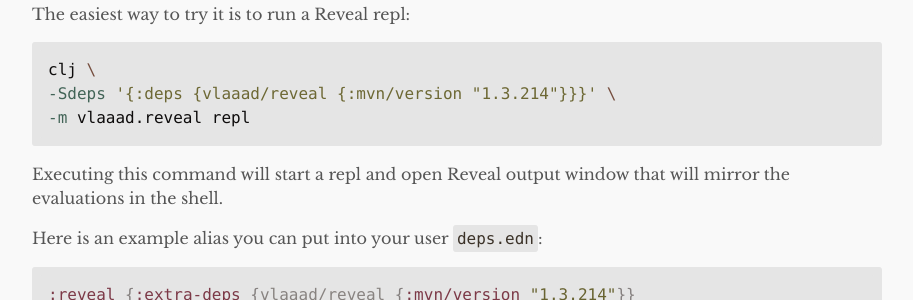
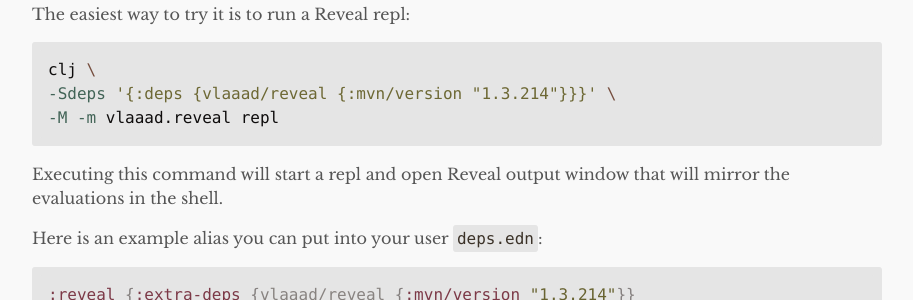
Before and after one commit to vlaaad/vlaaad.github.io, a Jekyll site: the page built from reveal.md, in a window 1280 px wide and 900 px high, scrolled down 2326 px. Shown: the part 152-452 px from the top of the window, without its empty margins (183-1096 px from the left). Built offline with Jekyll 4.4.1, drawn with Linux system fonts in a browser that asks for light colours.

Commit message:
fix deprecation warning

````diff
--- a/reveal.md
+++ b/reveal.md
@@ -31,7 +31,7 @@
 ```sh
 clj \
 -Sdeps '{:deps {vlaaad/reveal {:mvn/version "1.3.214"}}}' \
--m vlaaad.reveal repl
+-M -m vlaaad.reveal repl
 ```
 Executing this command will start a repl and open Reveal output window that will mirror the evaluations in the shell.
 
````
